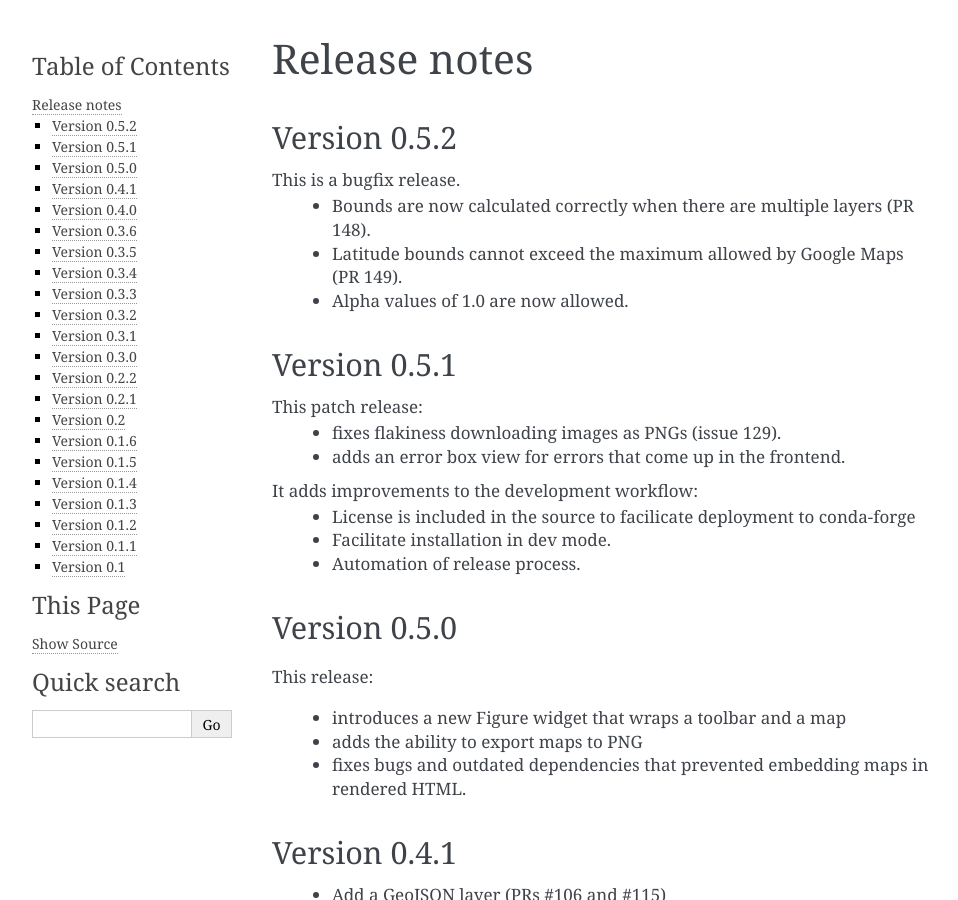
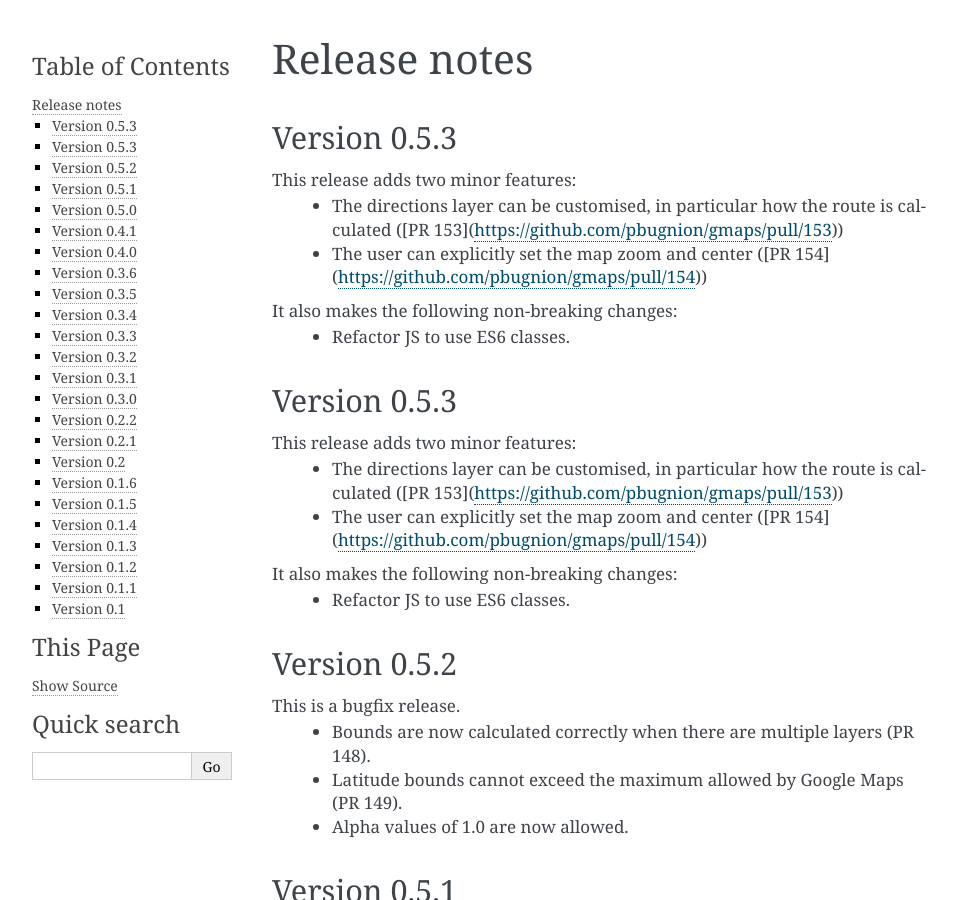
Before and after one commit to pbugnion/gmaps, a Sphinx documentation site: the page built from docs/source/release_notes.rst, in a window 1280 px wide and 900 px high. Shown: the whole window, without its empty margins (148-1106 px from the left). Built offline with Sphinx 7.4.7, drawn with Linux system fonts in a browser that asks for light colours.

Commit message:
Add release notes for version 0.5.3

```diff
--- a/docs/source/release_notes.rst
+++ b/docs/source/release_notes.rst
@@ -1,6 +1,26 @@
 
 Release notes
 -------------
+
+Version 0.5.3
+=============
+
+This release adds two minor features:
+ - The directions layer can be customised, in particular how the route is calculated ([PR 153](https://github.com/pbugnion/gmaps/pull/153))
+ - The user can explicitly set the map zoom and center ([PR 154](https://github.com/pbugnion/gmaps/pull/154))
+
+It also makes the following non-breaking changes:
+ - Refactor JS to use ES6 classes.
+
+Version 0.5.3
+=============
+
+This release adds two minor features:
+ - The directions layer can be customised, in particular how the route is calculated ([PR 153](https://github.com/pbugnion/gmaps/pull/153))
+ - The user can explicitly set the map zoom and center ([PR 154](https://github.com/pbugnion/gmaps/pull/154))
+
+It also makes the following non-breaking changes:
+ - Refactor JS to use ES6 classes.
 
 Version 0.5.2
 =============
```
